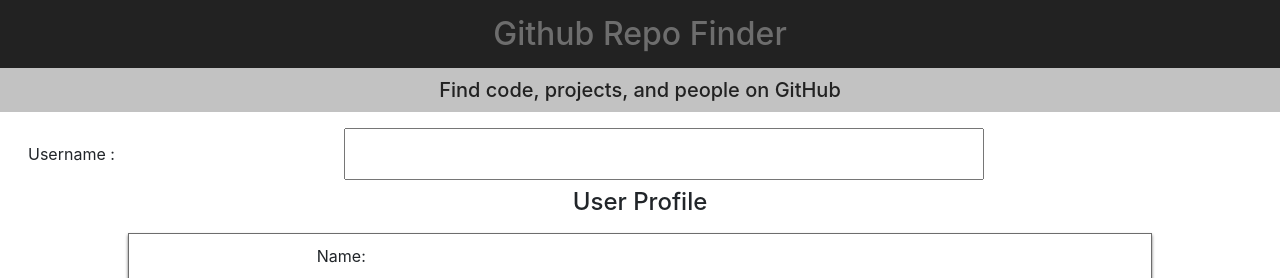
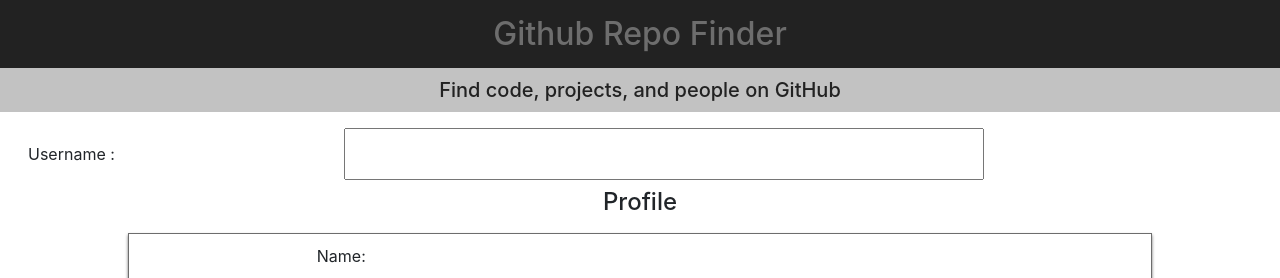
Before and after one commit to EvolOfThings/Repo-Search-Engine, a React app: page / in a window 1280 px wide. Shown: the top 278 px of the page. Built offline with nearby package versions, Linux system fonts and the light colour scheme.

Commit message:
streak 3

```diff
--- a/src/components/Profile/Profile.js
+++ b/src/components/Profile/Profile.js
@@ -5,7 +5,7 @@
 
 const profile = (props) => (
         <div>
-            <h4 style={{textAlign: 'center'}}>User Profile</h4>
+            <h4 style={{textAlign: 'center'}}>Profile</h4>
             <div className={classes.Profile}>
                 <div>
                     <p>Name: {props.name}</p>
```
